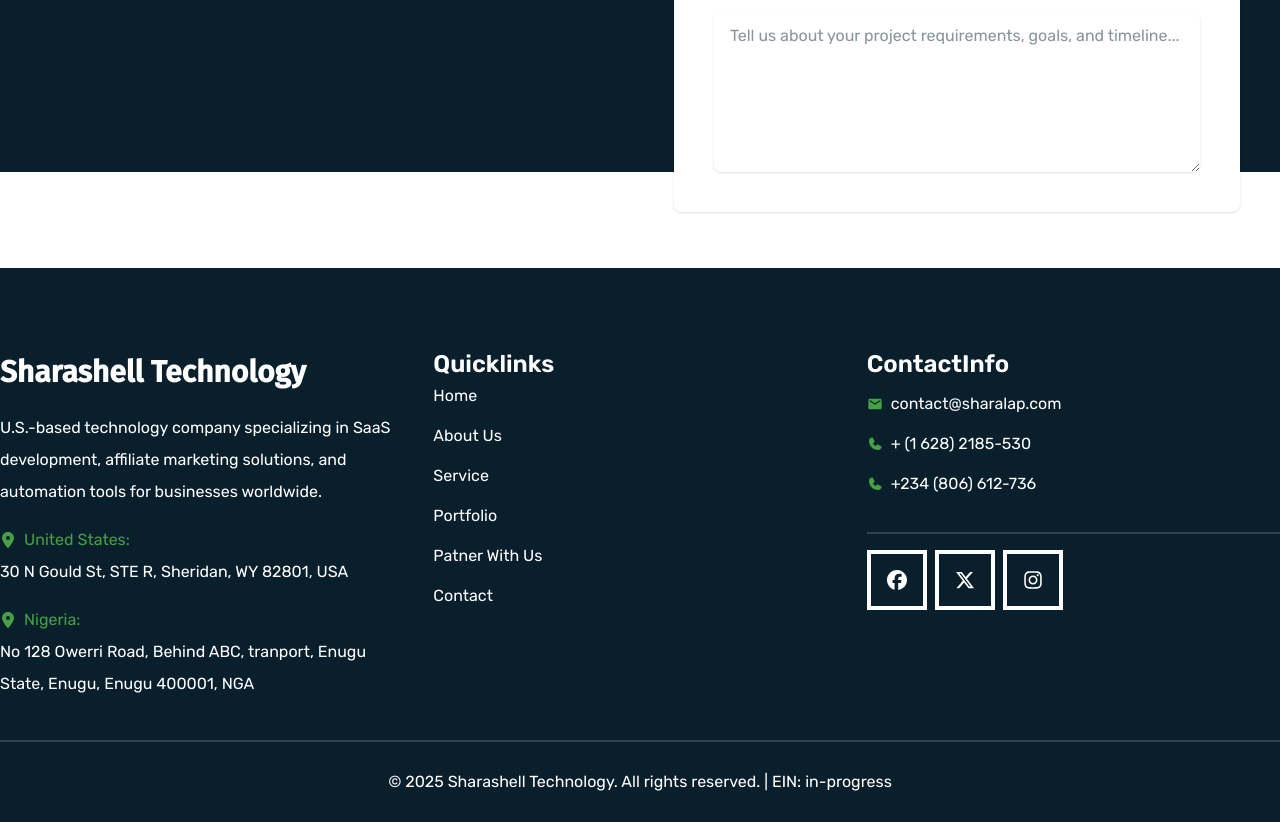
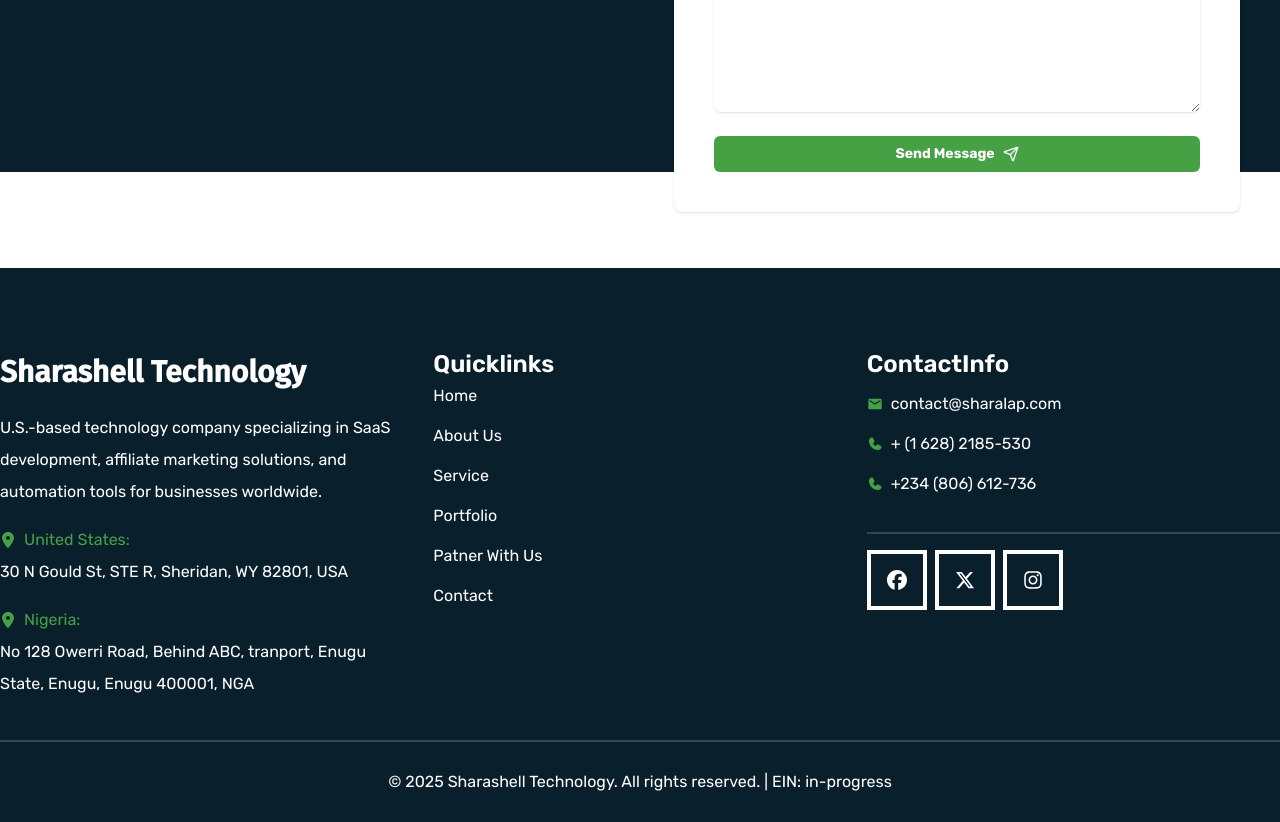
Before and after one commit to DivineTech-genie/SharashellTechnology, a Next.js app: page / in a window 1280 px wide. Shown: the part 5960-6782 px from the top of the page. Built offline with nearby package versions, Linux system fonts and the light colour scheme.

Commit message:
added send message button on the form in ClientsTestemony

```diff
--- a/components/ClientsTestemony.tsx
+++ b/components/ClientsTestemony.tsx
@@ -1,8 +1,9 @@
 import Image from "next/image";
 import { FaRegStar } from "react-icons/fa6";
 import { GiGlobe } from "react-icons/gi";
-import { LuHandshake } from "react-icons/lu";
+import { LuHandshake, LuSend } from "react-icons/lu";
 import { TiArrowSyncOutline } from "react-icons/ti";
+import { Button } from "./ui/button";
 
 const ClientsTestemony = () => {
   return (
@@ -120,6 +121,9 @@
                 />
               </p>
             </div>
+            <Button type="submit" className="mt-6 w-full flex items">
+              Send Message <LuSend />
+            </Button>
           </div>
         </div>
       </div>
```
